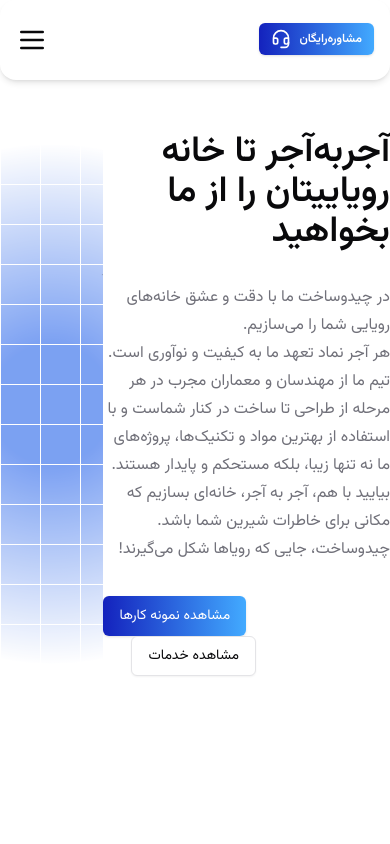
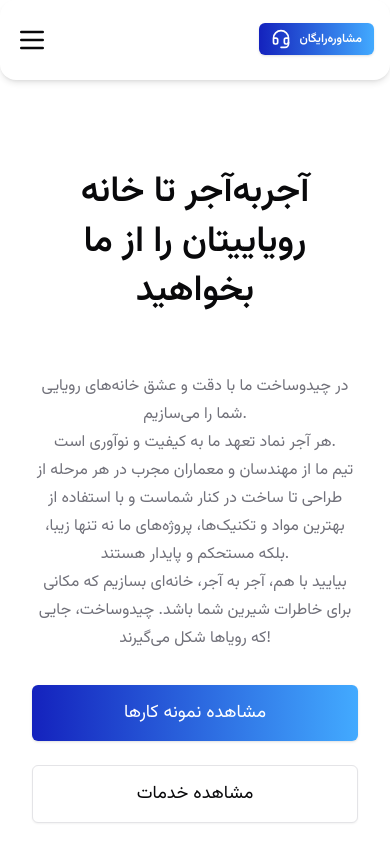
Before and after one commit to mo1nammad/chidosakht-test, a Next.js app: page / in a window 390 px wide. Built offline with nearby package versions, Linux system fonts and the light colour scheme.

Commit message:
<finish> : responsive hero-section

```diff
--- a/src/app/(navigation)/page.tsx
+++ b/src/app/(navigation)/page.tsx
@@ -1,47 +1,44 @@
 import Image from "next/image";
 import Link from "next/link";
 
-import { Button, buttonVariants } from "@/components/ui/button";
+import { Button } from "@/components/ui/button";
 
 export default function Home() {
   return (
     <div className="bg-background h-[757px]">
       {/* hero section */}
-      <section className="flex items-center justify-between max-w-screen-xl mx-auto pt-6">
-        <div className="relative w-1/2 h-[600px] overflow-hidden">
+      <section className="flex flex-col xl:flex-row items-center justify-between max-w-screen-xl mx-auto px-8 pt-6">
+        <div className="relative w-fit h-[600px] overflow-hidden hidden md:block">
           <div
-            className="relative w-full h-full"
+            className="relative size-[600px]"
             style={{
               backgroundColor: "#2563EB",
               background:
                 "linear-gradient(#ffffff 1px, transparent 1px), linear-gradient(to right, #ffffff 1px, #2563EB 1px)",
               backgroundSize: "40px 40px",
-              opacity: 0.6,
+              opacity: 1,
             }}
           >
             <div
               className="absolute inset-0"
               style={{
                 background:
-                  "radial-gradient(circle closest-corner at center, transparent 60px, #ffffff 260px)",
+                  "radial-gradient(closest-side, #ffffff80 140px, #ffffff99 150px , #ffffff 240px)",
               }}
             />
-          </div>{" "}
+          </div>
           <Image
             alt="hero section image"
             width={448}
             height={450}
             src={"/home/Fanavaran 1.png"}
-            className="absolute top-20 left-24"
+            className="absolute top-20 left-[70px]"
           />
         </div>
 
-        <div className="flex flex-col">
-          <div
-            className="flex flex-col justify-center gap-y-8 max-w-[540px]"
-            dir="rtl"
-          >
-            <h1 className="text-4xl font-vazir-semibold">
+        <div className="flex flex-col mt-16 md:mt-0">
+          <div className="flex flex-col justify-center gap-y-14 sm:gap-y-8 max-w-[540px] text-center xl:text-right">
+            <h1 className="text-4xl font-vazir-semibold leading-snug">
               آجربه‌آجر تا خانه رویاییتان را از ما بخواهید
             </h1>
             <div className="max-w-[540px] text-muted-foreground">
@@ -62,12 +59,17 @@ export default function Home() {
               </p>
             </div>
           </div>
-          <div className="space-x-7 self-end mt-8">
-            <Button asChild>
+          <div className="w-full sm:w-auto space-x-0 sm:space-x-7 self-center xl:self-end mt-8 flex gap-y-6 flex-col items-center justify-items-center sm:block">
+            <Button size="lg" className="w-full sm:w-auto" asChild>
               <Link href={"#"}>مشاهده نمونه کارها</Link>
             </Button>
 
-            <Button asChild variant="outline">
+            <Button
+              size="lg"
+              className="w-full sm:w-auto"
+              asChild
+              variant="outline"
+            >
               <Link href={"#"}>مشاهده خدمات</Link>
             </Button>
           </div>
--- a/src/components/navbar.tsx
+++ b/src/components/navbar.tsx
@@ -4,7 +4,7 @@ import Image from "next/image";
 
 const Navbar = () => {
   return (
-    <div className="fixed inset-x-0 top-0 h-20 md:h-[110px] shadow-md rounded-2xl bg-background">
+    <div className="fixed inset-x-0 top-0 h-20 md:h-[110px] shadow-md rounded-2xl bg-background z-50">
       <nav className="max-w-screen-xl mx-auto px-4 xl:px-0 h-full flex items-center justify-between">
         <div
           id="button-group"
--- a/src/components/navigaion-menu.tsx
+++ b/src/components/navigaion-menu.tsx
@@ -2,6 +2,7 @@
 import { cn } from "@/lib/utils";
 import Link from "next/link";
 import { usePathname } from "next/navigation";
+
 import { navigation } from "@/app/features/home/constants";
 const NavigationMenu = () => {
   const pathname = usePathname();
```
